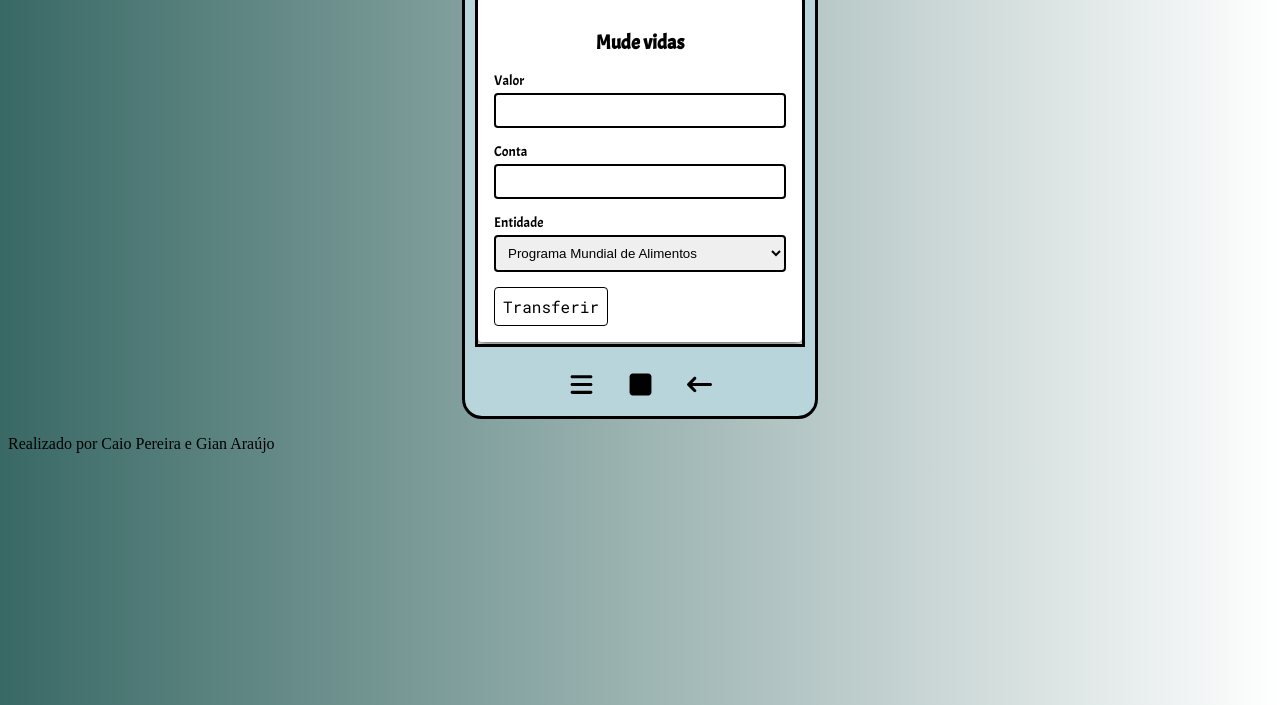
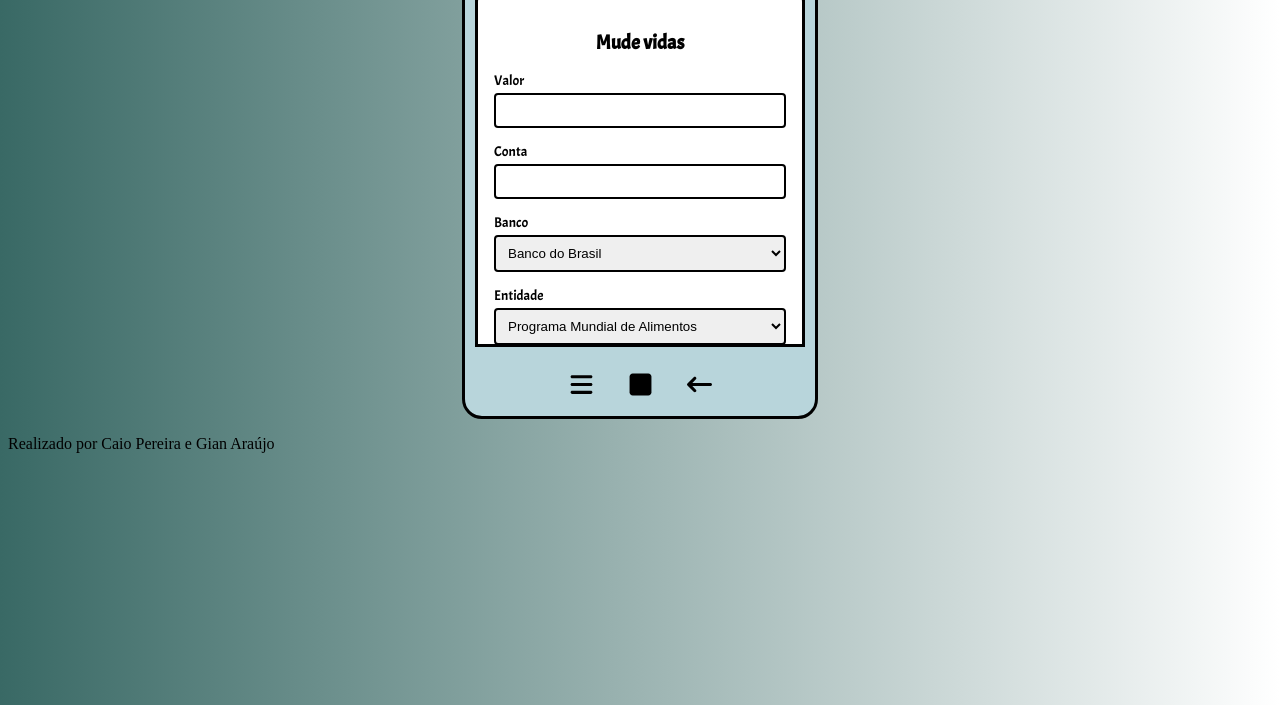
Before and after one commit to CaioPereir4/hunger, a plain HTML site: page mudevidas.html in a window 1280 px wide. Shown: the part 95-800 px from the top of the page. Drawn offline with Linux system fonts and the light colour scheme.

Commit message:
Segundo commit

```diff
--- a/mudevidas.html
+++ b/mudevidas.html
@@ -23,8 +23,18 @@
           </div>
 
           <div class="form-field">
-            <label class="field-label" for="valor">Conta</label>
+            <label class="field-label" for="conta">Conta</label>
             <input class="field-input" type="number" id="conta">
+          </div>
+
+          <div class="form-field">
+            <label class="field-label" for="banco">Banco</label>
+            <select name="select" class="field-input">
+              <option value="banco1">Itaú</option>
+              <option value="banco2">Bradesco</option>
+              <option value="banco3" selected>Banco do Brasil</option>
+              <option value="banco4">Santander</option>
+            </select>
           </div>
 
           <div class="form-field">
```
